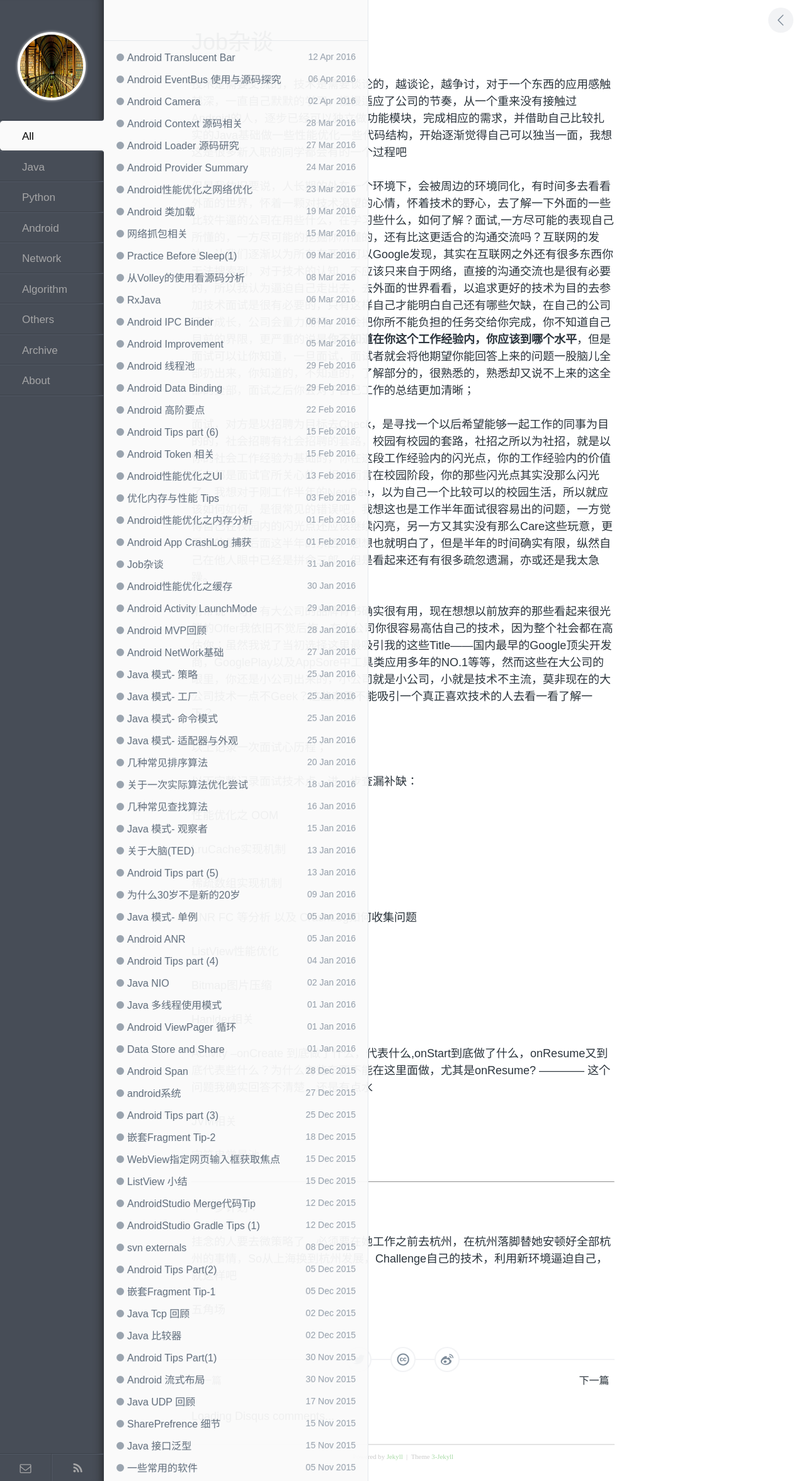
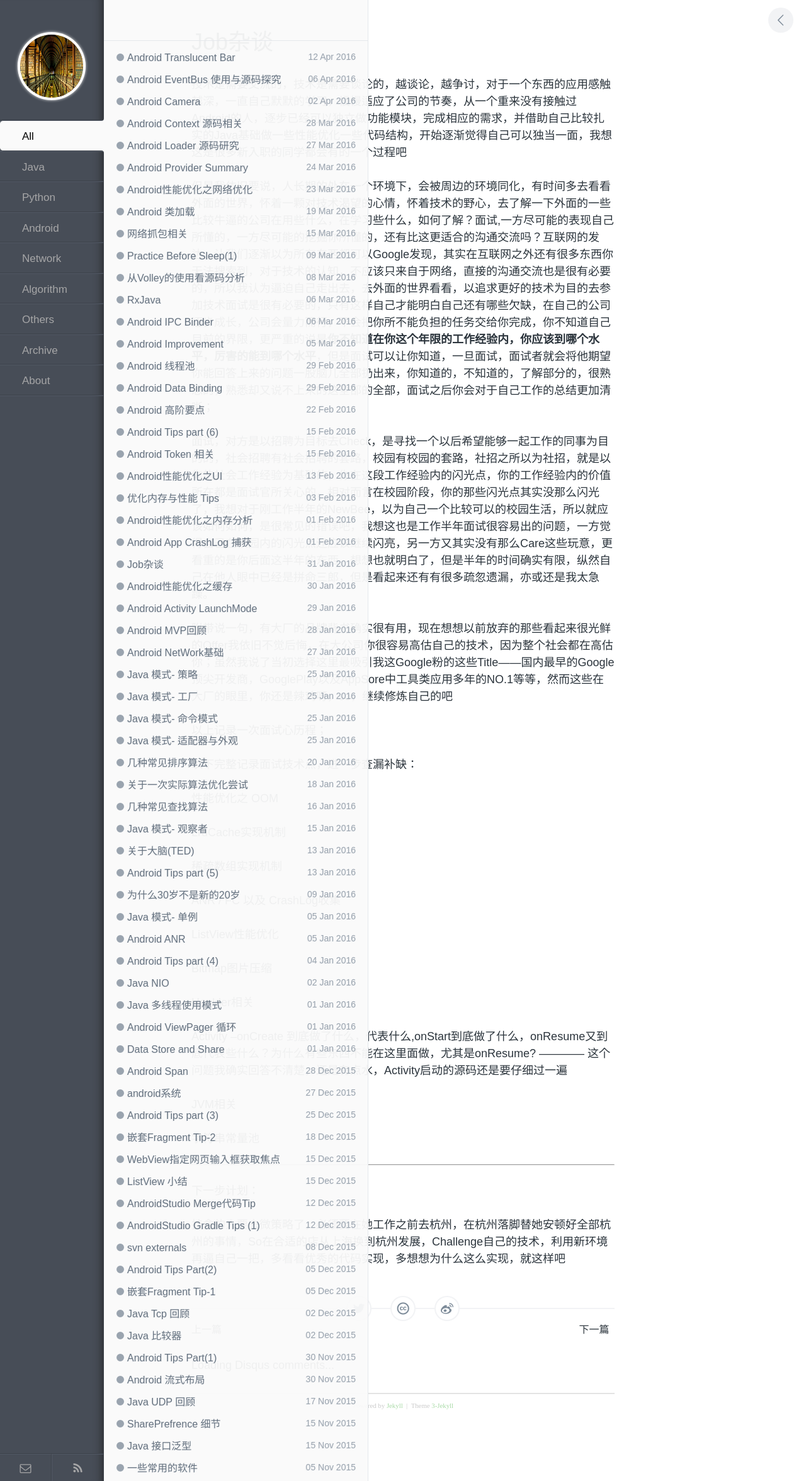
Before and after one commit to enlipan/enlipan.github.io, a Jekyll site: the page built from _posts/2016-01-31-android-job-1.md, in a window 1280 px wide. Shown: the whole page at 63% size. Built offline with Jekyll 4.4.1, drawn with Linux system fonts in a browser that asks for light colours; nearby versions of some CDN libraries; comment, search, counter and statistics services are not loaded.

Commit message:
post pages android

```diff
--- a/_posts/2016-01-31-android-job-1.md
+++ b/_posts/2016-01-31-android-job-1.md
@@ -6,11 +6,11 @@ category: others
 
 技术是需要交流的，技术是需要谈论的，越谈论，越争讨，对于一个东西的应用感触越深，一直自己默默的学习，慢慢适应了公司的节奏，从一个重来没有接触过Android的人，逐步已经可以独立做功能模块，完成相应的需求，并借助自己比较扎实的Java基础做一些性能优化一些代码结构，开始逐渐觉得自己可以独当一面，我想这是很多新入职的同学都会有的一个过程吧
 
-但是我依旧要说，人长期的处在一个环境下，会被周边的环境同化，有时间多去看看外面的世界，怀着一颗对技术渴望的心情，怀着技术的野心，去了解一下外面的一些比较牛逼的公司在用些什么，在学习些什么，如何了解？面试,一方尽可能的表现自己所懂的，一方尽可能的挖掘你所懂的，还有比这更适合的沟通交流吗？互联网的发达，让我们逐渐以为所有东西都可以Google发现，其实在互联网之外还有很多东西你无法搜索到，对于技术的认知，不应该只来自于网络，直接的沟通交流也是很有必要的，所以我认为逼迫自己走出去，去外面的世界看看，以追求更好的技术为目的去参加技术面试是很有必要的，只有这样自己才能明白自己还有哪些欠缺，在自己的公司逐步成长，公司会量力而行，不会把你所不能负担的任务交给你完成，你不知道自己目前的界限，更严重的说是**你不知道在你这个工作经验内，你应该到哪个水平**，但是面试可以让你知道，一旦面试，面试者就会将他期望你能回答上来的问题一股脑儿全部扔出来，你知道的，不知道的，了解部分的，很熟悉的，熟悉却又说不上来的这全部的全部，面试之后你会对于自己工作的总结更加清晰；
+但是我依旧要说，人长期的处在一个环境下，会被周边的环境同化，有时间多去看看外面的世界，怀着一颗对技术渴望的心情，怀着技术的野心，去了解一下外面的一些比较牛逼的公司在用些什么，在学习些什么，如何了解？面试,一方尽可能的表现自己所懂的，一方尽可能的挖掘你所懂的，还有比这更适合的沟通交流吗？互联网的发达，让我们逐渐以为所有东西都可以Google发现，其实在互联网之外还有很多东西你无法搜索到，对于技术的认知，不应该只来自于网络，直接的沟通交流也是很有必要的，所以我认为逼迫自己走出去，去外面的世界看看，以追求更好的技术为目的去参加技术面试是很有必要的，只有这样自己才能明白自己还有哪些欠缺，在自己的公司逐步成长，公司会量力而行，不会把你所不能负担的任务交给你完成，你不知道自己目前的界限，更严重的说是**你不知道在你这个年限的工作经验内，你应该到哪个水平，厉害的能到哪个水平**，但是面试可以让你知道，一旦面试，面试者就会将他期望你能回答上来的问题一股脑儿全部扔出来，你知道的，不知道的，了解部分的，很熟悉的，熟悉却又说不上来的这全部的全部，面试之后你会对于自己工作的总结更加清晰；
 
 面试，对方是以招聘为目标去Check，是寻找一个以后希望能够一起工作的同事为目的的，社会招聘有社会招聘的套路，校园有校园的套路，社招之所以为社招，就是以你的社会工作经验为基础的，你在这段工作经验内的闪光点，你的工作经验内的价值所在都是面试官所关心的，相对而言在校园阶段，你的那些闪光点其实没那么闪光了，我想对于刚工作半年的NewBee，以为自己一个比较可以的校园生活，所以就应该如何如何，是很常见的错误吧，我想这也是工作半年面试很容易出的问题，一方觉得自己在校园内的闪光点还应该继续闪亮，另一方又其实没有那么Care这些玩意，更看重的是你后面这半年的东西，想想也就明白了，但是半年的时间确实有限，纵然自己在他人眼中已经是拼命三郎，但是看起来还有有很多疏忽遗漏，亦或还是我太急躁。
 
-附带说一句，有大公司的品牌背书确实很有用，现在想想以前放弃的那些看起来很光鲜的Offer我依旧不觉后悔，在大公司你很容易高估自己的技术，因为整个社会都在高估你；虽然我说了当初选择这里最吸引我的这些Title——国内最早的Google顶尖开发商，GooglePlay以及AppSore中工具类应用多年的NO.1等等，然而这些在大公司的眼里，你还是小公司出来的，小公司就是小公司，小就是技术不主流，莫非现在的大公司技术一点不Geek？这些东西不能吸引一个真正喜欢技术的人去看一看了解一下？
+附带说一句，有大厂的品牌背书确实很有用，现在想想以前放弃的那些看起来很光鲜的Offer我依旧不觉后悔，在大公司你很容易高估自己的技术，因为整个社会都在高估你；虽然我说了当初选择这里最吸引我这Google粉的这些Title——国内最早的Google顶尖开发商，GooglePlay以及AppSore中工具类应用多年的NO.1等等，然而这些在大厂的眼里，你还是辣鸡呀，so，继续修炼自己的吧
 
 
 以上记录一次面试心历程；
@@ -24,7 +24,7 @@ LruCache实现机制
 
 稀疏数组实现机制
 
-ANR FC 等分析 以及 CrashLog如何收集问题
+ANR / FC 以及 CrashLog收集
 
 ListView性能优化
 
@@ -32,18 +32,14 @@ Bitmap图片压缩
 
 Hanlder相关
 
-Activity --onCreate 到底做了什么，代表什么,onStart到底做了什么，onResume又到底代表些什么？为什么有些东西不能在这里面做，尤其是onResume? ———— 这个问题我确实回答不清楚，还是有点水
+Activity --onCreate 到底做了什么，代表什么,onStart到底做了什么，onResume又到底代表些什么？为什么有些东西不能在这里面做，尤其是onResume? ———— 这个问题我确实回答不清楚，还是有点水，Activity启动的源码还是要仔细过一遍
 
 JVM相关
 
 字符串常量池
 
-
 ---
 
 下一步计划：
 
-挂念的人要去微策略了，必须要在她工作之前去杭州，在杭州落脚替她安顿好全部杭州的事情，So从上海换到杭州发展，Challenge自己的技术，利用新环境逼迫自己，就这样吧
-
-
-五角场
+挂念的人要去微策略了，必须要在她工作之前去杭州，在杭州落脚替她安顿好全部杭州的事情，So在合适的店从上海换到杭州发展，Challenge自己的技术，利用新环境再逼自己一把，多看看优秀的代码实现，多想想为什么这么实现，就这样吧
```
Also changed, not shown: _posts/2015-8-22-running-first-month.md (+1 -1 lines), _posts/2016-04-12-android-system-bar.md (+62 -0 lines).
